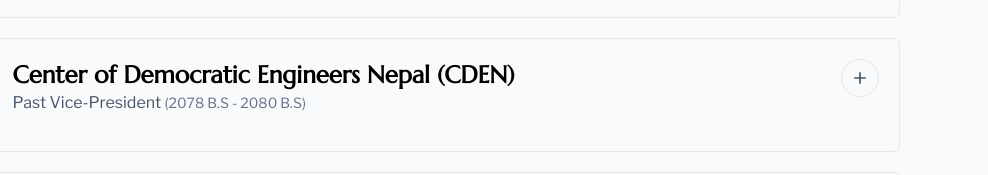
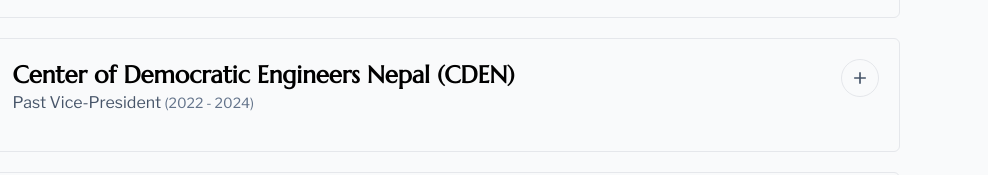
Before and after one commit to parajulisanket/mandipSubedi, a plain HTML site: page leadership.html in a window 1280 px wide. Shown: the part 951-1126 px from the top of the page, 292-1280 px from the left. Drawn offline with nearby package versions, Linux system fonts and the light colour scheme.

Commit message:
small updates like CDEN

```diff
--- a/leadership.html
+++ b/leadership.html
@@ -340,9 +340,7 @@
               </h4>
               <p class="text-base text-slate-600 pb-4">
                 Past Vice-President
-                <span class="text-sm text-slate-500"
-                  >(2078 B.S - 2080 B.S)</span
-                >
+                <span class="text-sm text-slate-500">(2022 - 2024)</span>
               </p>
             </div>
 
```
